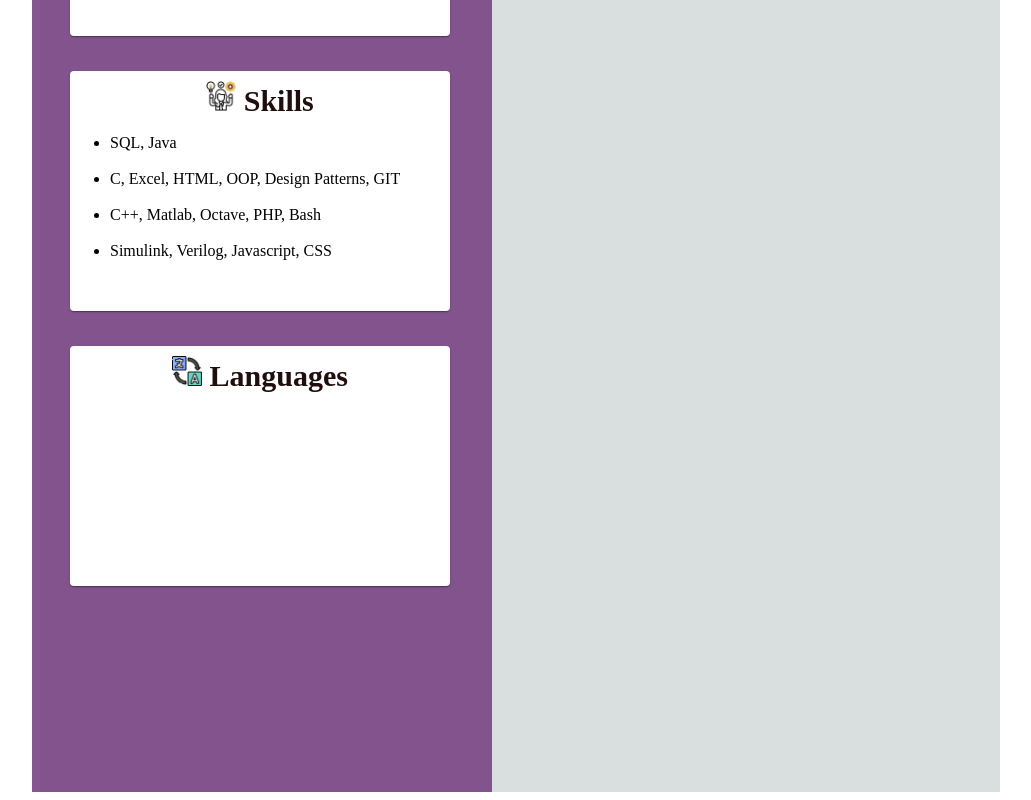
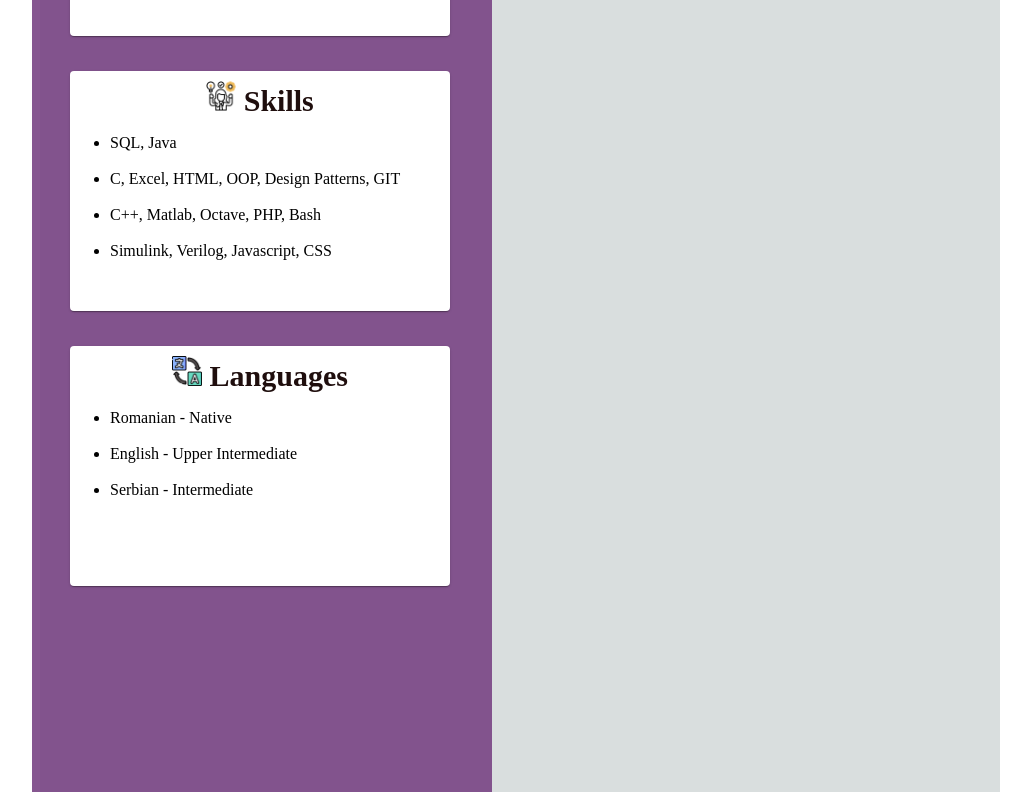
Before and after one commit to MateiuAdelinaSonia/my-react-resume, a React (Create React App) app: page / in a window 1280 px wide. Shown: the part 676-1476 px from the top of the page, without its empty margins (120-1151 px from the left). Built offline with nearby package versions, Linux system fonts and the light colour scheme.

Commit message:
Add languages.

```diff
--- a/src/App.js
+++ b/src/App.js
@@ -92,6 +92,11 @@ function App() {
                         <Paper align="center" className={classes.paper}>
                             <img src="../translate.png" width='30' hight='30' style={{marginTop: '10px'}}/>
                             <typography style={{fontSize: 30, fontWeight: 'bold', color: '#1f0e0d'}}>   Languages</typography>
+                            <div style={{textAlign: 'left', color: '#000'}}>
+                                <ul><li> Romanian - Native</li> <br></br>
+                                    <li>English - Upper Intermediate</li> <br></br>
+                                        <li>Serbian - Intermediate</li></ul> <br></br>
+                            </div>
                         </Paper>
 
                     </Grid>
```
